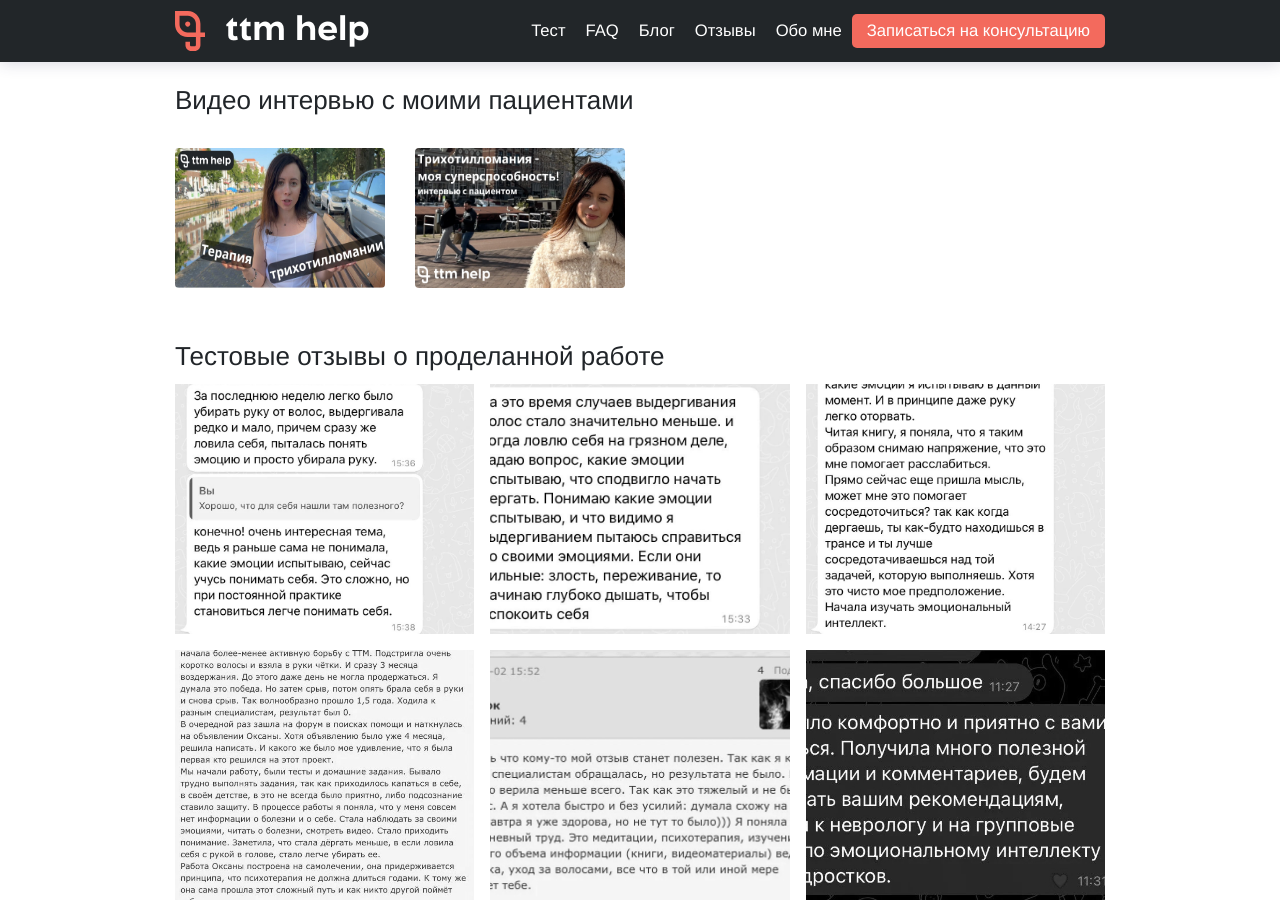
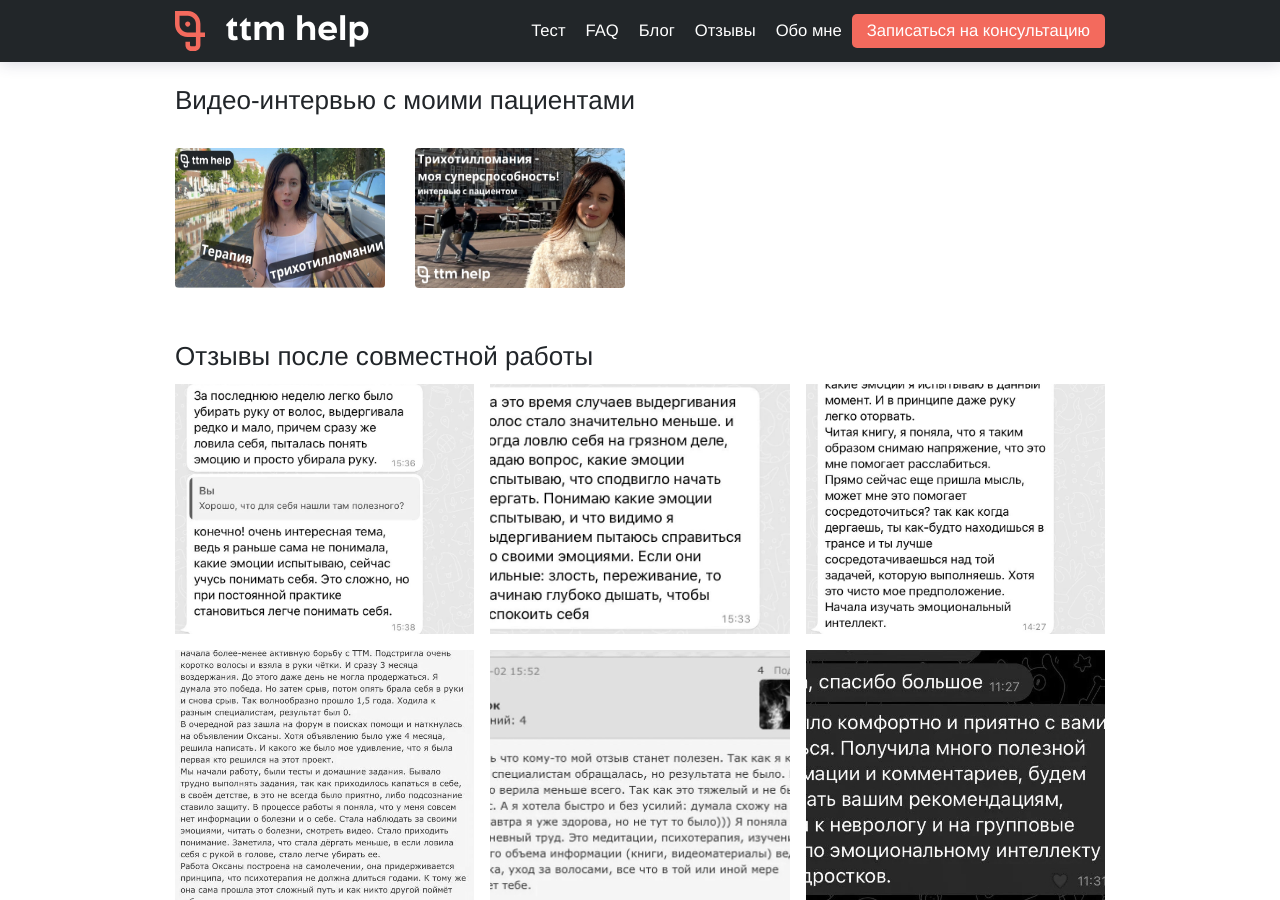
Before and after one commit to ttm-help/ttm-help.github.io, a Jekyll site: the page built from feedback.md, in a window 1280 px wide and 900 px high. Built offline with Jekyll 4.4.1, drawn with Linux system fonts in a browser that asks for light colours.

Commit message:
fix text

```diff
--- a/feedback.md
+++ b/feedback.md
@@ -9,7 +9,7 @@ date: 2022-12-10
     <div class="row justify-content-start">
         <div class="col-md-12 col-sm-1">
             <h2>
-                Видео интервью с моими пациентами
+                Видео-интервью с моими пациентами
             </h2>
 
 
@@ -31,7 +31,7 @@ date: 2022-12-10
             </div>
 
             <h2>
-                Тестовые отзывы о проделанной работе
+                Отзывы после совместной работы
             </h2>
             <div>
                 <ul id="image-container" class="gallery filter">
```
